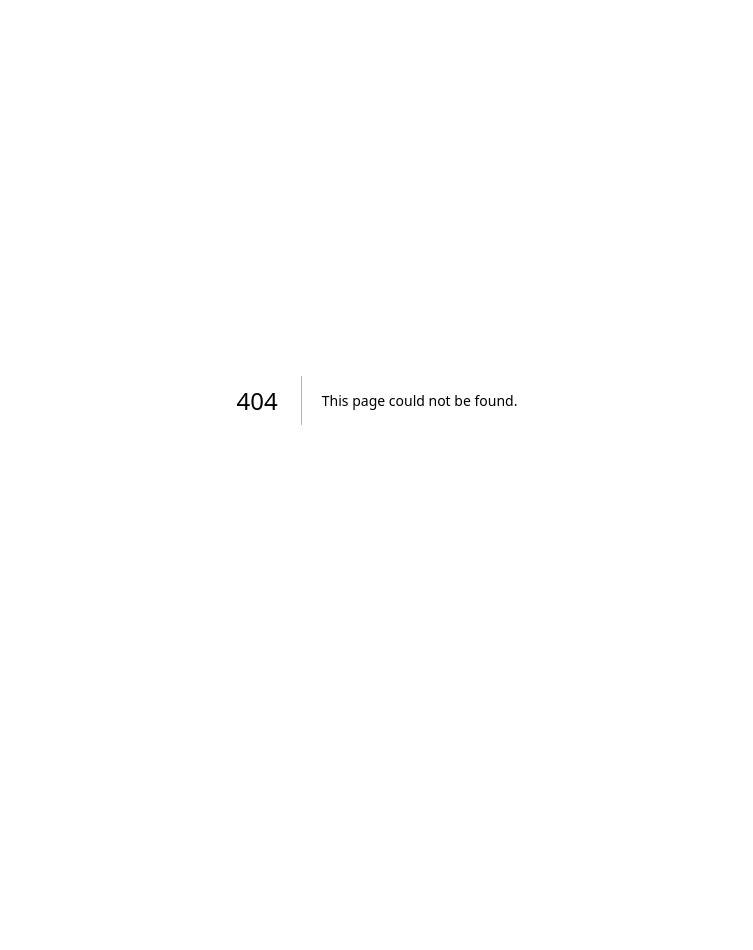
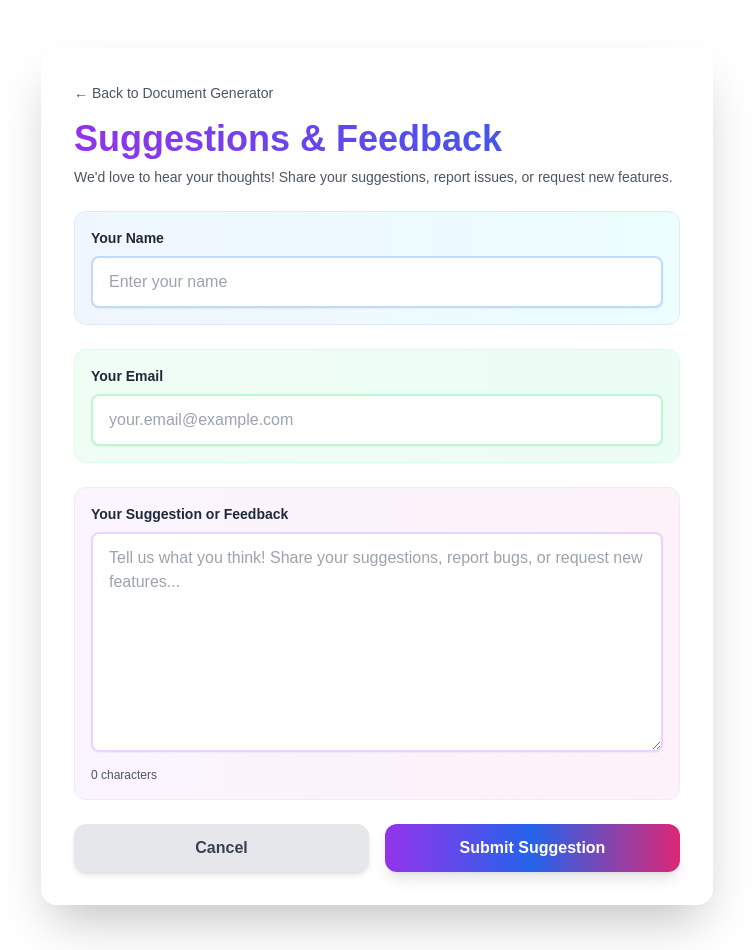
Before and after one commit to draphael123/docusign, a Next.js app: page /suggestions in a window 1280 px wide. Before the commit this address had no page. Shown: the top 950 px of the page, without its empty margins (263-1016 px from the left). Before the commit the page ends 800 px from the top, so only its background shows below. Built offline with nearby package versions, Linux system fonts and the light colour scheme.

Commit message:
Add suggestions form page with API route for user feedback

```diff
--- /dev/null
+++ b/src/app/api/suggestions/route.ts
@@ -0,0 +1,56 @@
+import { NextRequest, NextResponse } from "next/server";
+
+export async function POST(request: NextRequest) {
+  try {
+    const { name, email, suggestion } = await request.json();
+
+    // Validation
+    if (!name || !email || !suggestion) {
+      return NextResponse.json(
+        { error: "All fields are required" },
+        { status: 400 }
+      );
+    }
+
+    if (!email.includes("@") || !email.includes(".")) {
+      return NextResponse.json(
+        { error: "Invalid email address" },
+        { status: 400 }
+      );
+    }
+
+    if (suggestion.trim().length < 10) {
+      return NextResponse.json(
+        { error: "Suggestion must be at least 10 characters long" },
+        { status: 400 }
+      );
+    }
+
+    // Log the suggestion (in production, you might want to save to a database or send an email)
+    console.log("New suggestion received:", {
+      name,
+      email,
+      suggestion,
+      timestamp: new Date().toISOString(),
+    });
+
+    // TODO: In production, you could:
+    // 1. Save to a database (e.g., MongoDB, PostgreSQL)
+    // 2. Send an email notification (e.g., using SendGrid, Resend, or Nodemailer)
+    // 3. Store in a file or external service
+    // 4. Send to a webhook or API endpoint
+
+    // For now, we'll just return success
+    // You can extend this to actually store the data
+    return NextResponse.json({
+      success: true,
+      message: "Suggestion submitted successfully",
+    });
+  } catch (error) {
+    console.error("Error in suggestions route:", error);
+    return NextResponse.json(
+      { error: "Internal server error" },
+      { status: 500 }
+    );
+  }
+}
--- a/src/app/page.tsx
+++ b/src/app/page.tsx
@@ -5,6 +5,7 @@ import { signatories } from "@/data/signatories";
 import { generatePDF } from "@/lib/pdfGenerator";
 import { Toaster, toast } from "react-hot-toast";
 import { format } from "date-fns";
+import Link from "next/link";
 
 const documentTypes = [
   "Letter of Recommendation",
@@ -379,6 +380,14 @@ export default function Home() {
                 <p className="text-sm text-gray-600 font-medium">
                   Generate professional PDF templates ready to upload to DocuSign
                 </p>
+              </div>
+              <div className="mt-4 sm:mt-0">
+                <Link
+                  href="/suggestions"
+                  className="inline-block px-4 py-2 text-sm bg-gradient-to-r from-indigo-500 to-purple-500 text-white rounded-lg hover:from-indigo-600 hover:to-purple-600 shadow-md hover:shadow-lg transform hover:-translate-y-0.5 font-medium transition-all"
+                >
+                  💡 Suggestions & Feedback
+                </Link>
               </div>
               <div className="mt-4 sm:mt-0 flex gap-2">
                 <button
--- /dev/null
+++ b/src/app/suggestions/page.tsx
@@ -0,0 +1,158 @@
+"use client";
+
+import { useState } from "react";
+import { Toaster, toast } from "react-hot-toast";
+import Link from "next/link";
+
+export default function SuggestionsPage() {
+  const [name, setName] = useState<string>("");
+  const [email, setEmail] = useState<string>("");
+  const [suggestion, setSuggestion] = useState<string>("");
+  const [isSubmitting, setIsSubmitting] = useState<boolean>(false);
+
+  const handleSubmit = async (e: React.FormEvent) => {
+    e.preventDefault();
+
+    if (!name.trim() || !email.trim() || !suggestion.trim()) {
+      toast.error("Please fill in all fields");
+      return;
+    }
+
+    if (!email.includes("@")) {
+      toast.error("Please enter a valid email address");
+      return;
+    }
+
+    setIsSubmitting(true);
+    try {
+      const response = await fetch("/api/suggestions", {
+        method: "POST",
+        headers: {
+          "Content-Type": "application/json",
+        },
+        body: JSON.stringify({
+          name,
+          email,
+          suggestion,
+        }),
+      });
+
+      const data = await response.json();
+
+      if (!response.ok) {
+        throw new Error(data.error || "Failed to submit suggestion");
+      }
+
+      toast.success("Thank you! Your suggestion has been submitted successfully.");
+      setName("");
+      setEmail("");
+      setSuggestion("");
+    } catch (error: any) {
+      console.error("Error submitting suggestion:", error);
+      toast.error(error.message || "Error submitting suggestion. Please try again.");
+    } finally {
+      setIsSubmitting(false);
+    }
+  };
+
+  return (
+    <>
+      <Toaster position="top-right" />
+      <div className="min-h-screen py-6 sm:py-12 px-4 sm:px-6 lg:px-8">
+        <div className="max-w-2xl mx-auto">
+          <div className="bg-white shadow-2xl rounded-2xl p-6 sm:p-8 backdrop-blur-sm border border-white/20">
+            <div className="mb-6">
+              <Link
+                href="/"
+                className="inline-flex items-center text-sm text-gray-600 hover:text-gray-900 mb-4"
+              >
+                ← Back to Document Generator
+              </Link>
+              <h1 className="text-3xl sm:text-4xl font-bold bg-gradient-to-r from-purple-600 to-blue-600 bg-clip-text text-transparent mb-2">
+                Suggestions & Feedback
+              </h1>
+              <p className="text-sm text-gray-600 font-medium">
+                We'd love to hear your thoughts! Share your suggestions, report issues, or request new features.
+              </p>
+            </div>
+
+            <form onSubmit={handleSubmit} className="space-y-6">
+              <div className="bg-gradient-to-r from-blue-50 to-cyan-50 p-4 rounded-xl border border-blue-100">
+                <label
+                  htmlFor="name"
+                  className="block text-sm font-semibold text-gray-800 mb-2"
+                >
+                  Your Name
+                </label>
+                <input
+                  type="text"
+                  id="name"
+                  value={name}
+                  onChange={(e) => setName(e.target.value)}
+                  required
+                  className="w-full px-4 py-3 border-2 border-blue-200 rounded-lg shadow-sm focus:outline-none focus:ring-2 focus:ring-blue-500 focus:border-blue-500 bg-white font-medium text-gray-800 hover:border-blue-300"
+                  placeholder="Enter your name"
+                />
+              </div>
+
+              <div className="bg-gradient-to-r from-green-50 to-emerald-50 p-4 rounded-xl border border-green-100">
+                <label
+                  htmlFor="email"
+                  className="block text-sm font-semibold text-gray-800 mb-2"
+                >
+                  Your Email
+                </label>
+                <input
+                  type="email"
+                  id="email"
+                  value={email}
+                  onChange={(e) => setEmail(e.target.value)}
+                  required
+                  className="w-full px-4 py-3 border-2 border-green-200 rounded-lg shadow-sm focus:outline-none focus:ring-2 focus:ring-green-500 focus:border-green-500 bg-white font-medium text-gray-800 hover:border-green-300"
+                  placeholder="your.email@example.com"
+                />
+              </div>
+
+              <div className="bg-gradient-to-r from-purple-50 to-pink-50 p-4 rounded-xl border border-purple-100">
+                <label
+                  htmlFor="suggestion"
+                  className="block text-sm font-semibold text-gray-800 mb-2"
+                >
+                  Your Suggestion or Feedback
+                </label>
+                <textarea
+                  id="suggestion"
+                  value={suggestion}
+                  onChange={(e) => setSuggestion(e.target.value)}
+                  required
+                  rows={8}
+                  className="w-full px-4 py-3 border-2 border-purple-200 rounded-lg shadow-sm focus:outline-none focus:ring-2 focus:ring-purple-500 focus:border-purple-500 bg-white font-medium text-gray-800 hover:border-purple-300 resize-y"
+                  placeholder="Tell us what you think! Share your suggestions, report bugs, or request new features..."
+                />
+                <div className="mt-2 text-xs text-gray-600">
+                  {suggestion.length} characters
+                </div>
+              </div>
+
+              <div className="flex gap-4">
+                <Link
+                  href="/"
+                  className="flex-1 bg-gray-200 text-gray-700 py-3 px-6 rounded-xl font-semibold hover:bg-gray-300 shadow-md hover:shadow-lg transform hover:-translate-y-0.5 transition-all text-center"
+                >
+                  Cancel
+                </Link>
+                <button
+                  type="submit"
+                  disabled={isSubmitting}
+                  className="flex-1 bg-gradient-to-r from-purple-600 via-blue-600 to-pink-600 text-white py-3 px-6 rounded-xl font-semibold hover:from-purple-700 hover:via-blue-700 hover:to-pink-700 focus:outline-none focus:ring-2 focus:ring-purple-500 focus:ring-offset-2 disabled:opacity-50 disabled:cursor-not-allowed shadow-lg hover:shadow-xl transform hover:-translate-y-1 transition-all"
+                >
+                  {isSubmitting ? "Submitting..." : "Submit Suggestion"}
+                </button>
+              </div>
+            </form>
+          </div>
+        </div>
+      </div>
+    </>
+  );
+}
```
